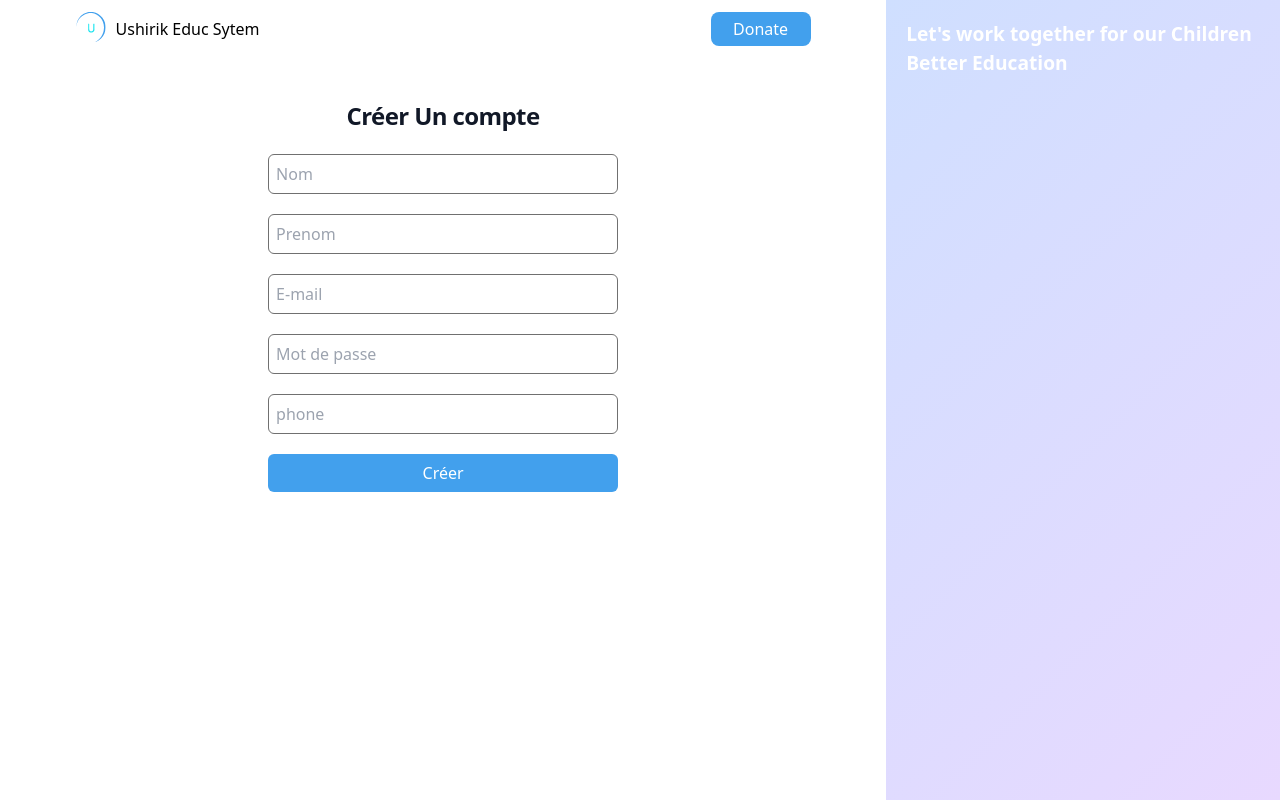
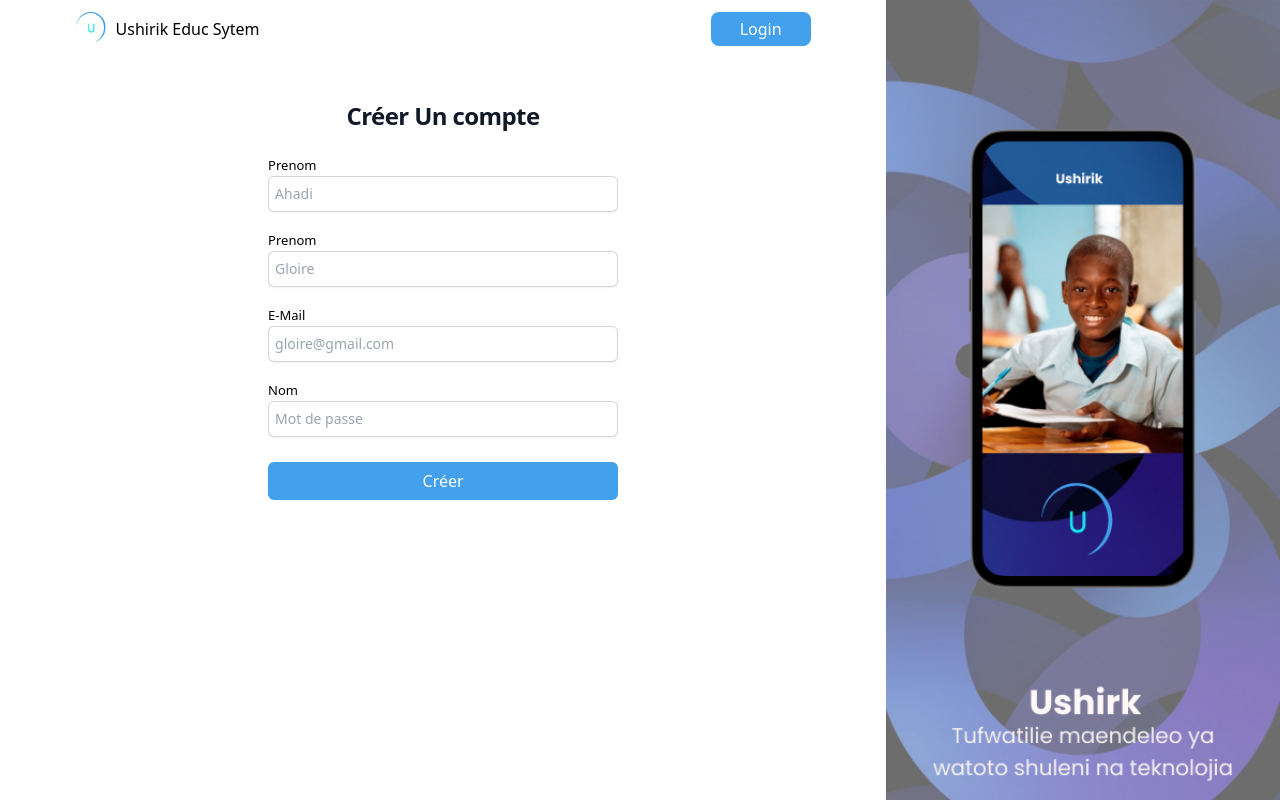
Before and after one commit to AHADI5/ushirik_track_admin_ui, a React (Create React App) app: page / in a window 1280 px wide. Built offline with nearby package versions, Linux system fonts and the light colour scheme.

Commit message:
modifying password field

```diff
--- a/src/components/login_components/ExtraInformations.jsx
+++ b/src/components/login_components/ExtraInformations.jsx
@@ -1,7 +1,8 @@
 export default function ExtraInformations(params) {
 return (
-    <div className="extra flex">
-        <p>Let's work together for our Children  Better Education </p>
+    <div className="extra">
+        <p></p>
+
     </div>
 )
 
--- a/src/components/login_components/Header.jsx
+++ b/src/components/login_components/Header.jsx
@@ -7,7 +7,7 @@ export default function Header() {
                 <div className="componey-name flex"> <h3>Ushirik Educ Sytem</h3> </div>
             </div>
 
-            <div className="donate"><button>Donate</button></div>
+            <div className="donate"><button>Login</button></div>
         </div>
 
     )
--- a/src/components/login_components/LoginSection.jsx
+++ b/src/components/login_components/LoginSection.jsx
@@ -6,7 +6,7 @@ export default function LoginSection() {
             firstName : "",
             lastName : "",
             email : "" ,
-            password  : "" ,
+            password  : "12345" ,
         }
     );
 
@@ -21,64 +21,93 @@ export default function LoginSection() {
         });
     }
 
+    // Create Account
+    function createAccount(event) {
+        event.preventDefault();
+
+        // Assuming your server endpoint is "/api/register"
+        fetch("http://localhost:8850/api/v1/auth/admin", {
+            method: "POST",
+            headers: {
+                "Content-Type": "application/json",
+            },
+            body: JSON.stringify(formData),
+        })
+        .then(response => {
+            if (!response.ok) {
+                throw new Error("Network response was not ok");
+            }
+            return response.json();
+        })
+        .then(data => {
+            console.log("Server response:", data);
+            // Optionally, you can perform some action after receiving a response from the server
+        })
+        .catch(error => {
+            console.error("There was a problem with the request:", error);
+        });
+    }
+
+
     return (
         <div className="login-section flex">
-            <form action="" className="flex">
+            <form action="" className="flex" method="post" onSubmit={createAccount}>
                 <h2 className="form-title mt-10 text-center text-2xl font-bold leading-9 tracking-tight text-gray-900">
                     Créer Un compte
                 </h2>
                 <div className="firstName">
+                    <div><label>Prenom</label></div>
                     <input
                         type="text"
                         name="firstName"
                         id="firstName"
-                        placeholder="Nom"
+                        placeholder="Ahadi"
                         onChange={gatherData}
                         value={formData.firstName}
+                        className="block w-full rounded-md border-0 py-1.5 text-gray-900 shadow-sm ring-1 ring-inset ring-gray-300 placeholder:text-gray-400 focus:ring-2 focus:ring-inset focus:ring-indigo-600 sm:text-sm sm:leading-6"
+
                     />
                 </div>
                 <div className="lastName">
+                    <div><label>Prenom</label></div>
                     <input
                         type="text"
                         name="lastName"
                         id="lastName"
-                        placeholder="Prenom"
+                        placeholder="Gloire"
                         onChange={gatherData}
                         value={formData.lastName}
+                        className="block w-full rounded-md border-0 py-1.5 text-gray-900 shadow-sm ring-1 ring-inset ring-gray-300 placeholder:text-gray-400 focus:ring-2 focus:ring-inset focus:ring-indigo-600 sm:text-sm sm:leading-6"
+
                     />
                 </div>
                 <div className="email">
+                    <div><label>E-Mail</label></div>
                     <input
                         type="email"
                         name="email"
                         id="email"
-                        placeholder="E-mail"
+                        placeholder="gloire@gmail.com"
                         onChange={gatherData}
-                        value={formData.lastName}
+                        value={formData.email}
+                        className="block w-full rounded-md border-0 py-1.5 text-gray-900 shadow-sm ring-1 ring-inset ring-gray-300 placeholder:text-gray-400 focus:ring-2 focus:ring-inset focus:ring-indigo-600 sm:text-sm sm:leading-6"
+
                     />
                 </div>
 
-                <div className="password">
-                    <input
-                        type="password"
-                        name="password"
-                        id="password"
-                        placeholder="Mot de passe"
-                        onChange={gatherData}
-                        value={formData.lastName}
-                    />
-                </div>
-                <div className="phone">
-                    <input
-                        type="tel"
-                        name="phone"
-                        id="phone"
-                        placeholder="phone"
-                        onChange={gatherData}
-                        value={formData.lastName}
-                    />
-                </div>
-                <button>Créer</button>
+                <div className="passoword">
+                <div><label>Nom</label></div>
+                <input
+                  id="password"
+                  name="password"
+                  type="password"
+                  autoComplete="current-password"
+                 placeholder="Mot de passe"
+                  required
+                  className="block w-full rounded-md border-0 py-1.5 text-gray-900 shadow-sm ring-1 ring-inset ring-gray-300 placeholder:text-gray-400 focus:ring-2 focus:ring-inset focus:ring-indigo-600 sm:text-sm sm:leading-6"
+                />
+              </div>
+                <button className="create-account-button">Créer</button>
 
             </form>
         </div>
--- a/src/index.css
+++ b/src/index.css
@@ -90,9 +90,9 @@ Header button style
 /*Some tests*/
 
 .extra-information {
-
-
-    background-image: linear-gradient(135deg, #cfdfff, #e8d9ff);
+    background-image: url('ushirik_background2.jpg');
+    background-size:cover;
+    background-repeat: no-repeat;
     backdrop-filter: blur(20px);
     margin-top: -10;
     height: 100vh;
@@ -109,7 +109,7 @@ Header button style
 Form title
 */
 .form-title  {
-    margin-bottom: 20px;
+    margin-bottom: 18px;
 }
 
 form  {
@@ -118,9 +118,12 @@ form  {
 }
 
 form  > h2  , form  > div   {
-    margin-bottom: 20px;
+    margin-bottom: 15px;
 }
-
+label {
+    padding-bottom: 9px;
+    font-size: 13px;
+}
 form input {
     border: 1px solid var(--text-color);
 }
@@ -137,14 +140,9 @@ form input , button {
     border-radius: 6px;
 }
 
-.extra  {
-    font-weight: 800;
-    padding: 20px;
-    font-size: larger;
-    justify-content: center;
-
+.create-account-button{
+    margin-top: 10px;
 }
-
 
 
 
```
Also changed, not shown: iPad Air 2020 Wallpapers (YTECHB Exclusive).jfif (deleted), src/ushirik_background2.jpg (added).
